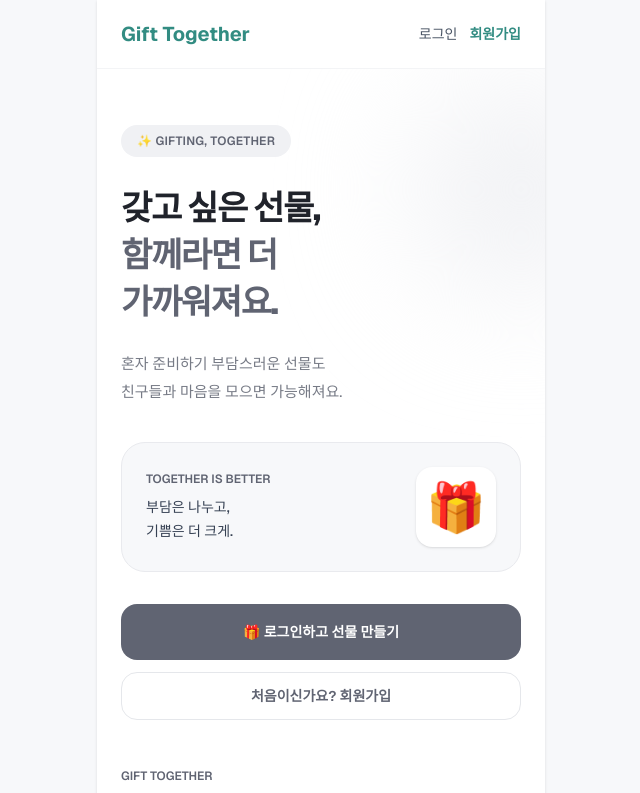
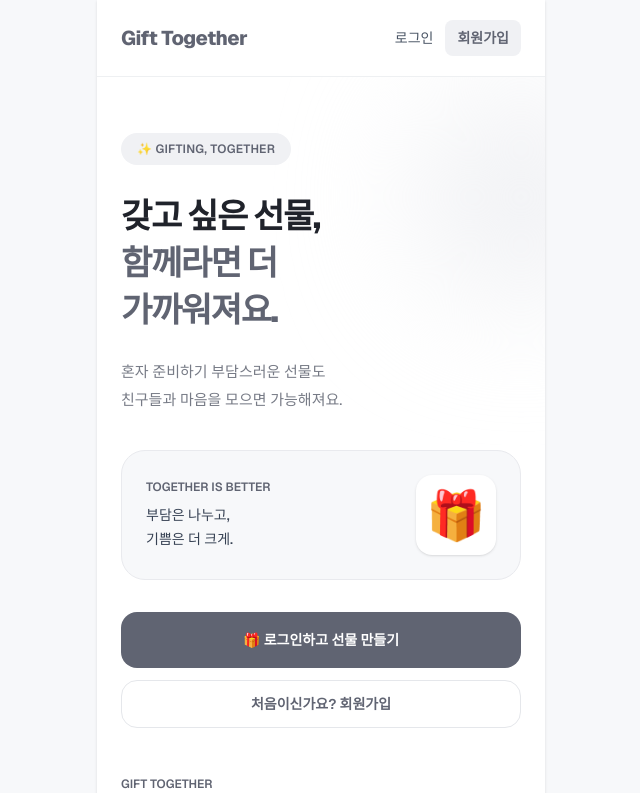
Before and after one commit to piwoori/Gift-Together, a Next.js app in the folder frontend/: page / in a window 1280 px wide. Shown: the top 793 px of the page, without its empty margins (319-959 px from the left). Built offline with nearby package versions, Linux system fonts and the light colour scheme.

Commit message:
style: redesign home page with slate gray theme

```diff
--- a/frontend/app/components/Header.tsx
+++ b/frontend/app/components/Header.tsx
@@ -1,3 +1,4 @@
+
 "use client";
 
 import Link from "next/link";
@@ -15,10 +16,10 @@ export default function Header() {
     }
 
     return (
-        <header className="flex items-center justify-between border-b border-gray-100 px-6 py-5">
+        <header className="flex items-center justify-between border-b border-[#eef0f2] bg-white px-6 py-5">
             <Link
                 href="/"
-                className="text-xl font-bold text-[#328c82]"
+                className="text-xl font-extrabold tracking-tight text-[#606472] transition-colors hover:text-[#4f5360]"
             >
                 Gift Together
             </Link>
@@ -28,7 +29,7 @@ export default function Header() {
                     <>
                         <Link
                             href="/fundings"
-                            className="font-medium text-gray-600 hover:text-[#328c82]"
+                            className="font-medium text-gray-600 transition-colors hover:text-[#606472]"
                         >
                             내 펀딩
                         </Link>
@@ -36,7 +37,7 @@ export default function Header() {
                         <button
                             type="button"
                             onClick={handleLogout}
-                            className="font-semibold text-[#328c82]"
+                            className="rounded-lg px-2 py-2 font-semibold text-[#606472] transition-colors hover:bg-[#f0f1f4]"
                         >
                             로그아웃
                         </button>
@@ -45,14 +46,14 @@ export default function Header() {
                     <>
                         <Link
                             href="/login"
-                            className="font-medium text-gray-600 hover:text-[#328c82]"
+                            className="font-medium text-gray-600 transition-colors hover:text-[#606472]"
                         >
                             로그인
                         </Link>
 
                         <Link
                             href="/signup"
-                            className="font-semibold text-[#328c82]"
+                            className="rounded-lg bg-[#f0f1f4] px-3 py-2 font-semibold text-[#606472] transition-colors hover:bg-[#e5e7eb]"
                         >
                             회원가입
                         </Link>
```
